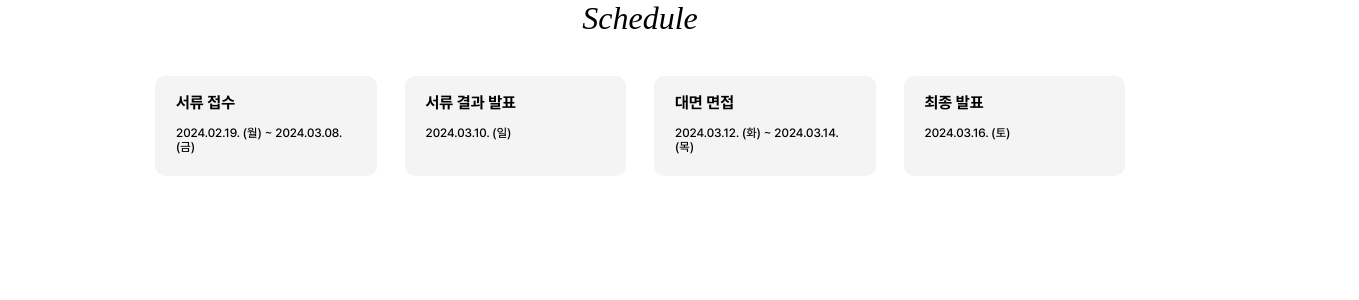
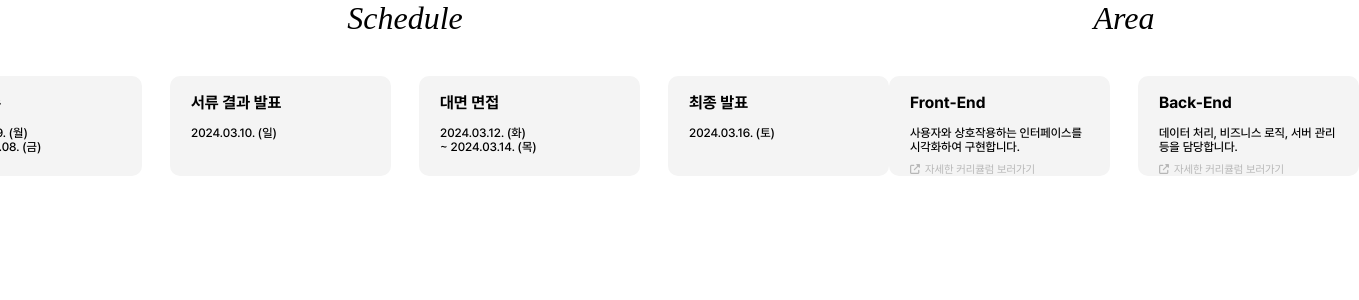
Before and after one commit to LIKELION-SOGANG/LIKELION-WEBSITE-CLIENT, a React (Create React App) app: page /recruit in a window 1280 px wide. Shown: the top 300 px of the page, 1359 px wide, since content can reach past the window. Built offline with nearby package versions, Linux system fonts and the light colour scheme.

Commit message:
Feat: Area, faq 컴포넌트 구현 #3

```diff
--- a/src/components/Recruit/Schedule.jsx
+++ b/src/components/Recruit/Schedule.jsx
@@ -1,85 +1,96 @@
 import React from 'react';
 import styled from 'styled-components';
+import Section from './Section';
+import { FontAwesomeIcon } from '@fortawesome/react-fontawesome';
+import { faUpRightFromSquare } from '@fortawesome/free-solid-svg-icons';
+
 const Schedule = () => {
   const scheduleData = [
-    { title: '서류 접수', date: '2024.02.19. (월) ~ 2024.03.08. (금)' },
+    { title: '서류 접수', date: '2024.02.19. (월)\n ~ 2024.03.08. (금)' },
     { title: '서류 결과 발표', date: '2024.03.10. (일)' },
-    { title: '대면 면접', date: '2024.03.12. (화) ~ 2024.03.14. (목)' },
+    { title: '대면 면접', date: '2024.03.12. (화)\n ~ 2024.03.14. (목)' },
     { title: '최종 발표', date: '2024.03.16. (토)' },
   ];
+  const areaData = [
+    {
+      title: 'Front-End',
+      content: '사용자와 상호작용하는 인터페이스를 시각화하여 구현합니다.',
+      more: '자세한 커리큘럼 보러가기',
+      link: 'https://www.naver.com/',
+    },
+    {
+      title: 'Back-End',
+      content: '데이터 처리, 비즈니스 로직, 서버 관리 등을 담당합니다.',
+      more: '자세한 커리큘럼 보러가기',
+      link: 'https://www.google.com',
+    },
+  ];
+
   return (
     <>
-      <ScheduleContainer>
-        <Topic>Schedule</Topic>
-        <ScheduleBody>
-          {scheduleData.map((item) => (
-            <ScheduleItem key={item.title}>
-              <Title>{item.title}</Title>
-              <Date>{item.date}</Date>
-            </ScheduleItem>
-          ))}
-        </ScheduleBody>
-      </ScheduleContainer>
+      <Section
+        title="Schedule"
+        data={scheduleData}
+        renderItem={(item) => (
+          <>
+            <Title>{item.title}</Title>
+            <Date>{item.date}</Date>
+          </>
+        )}
+      ></Section>
+      <Section
+        title="Area"
+        data={areaData}
+        renderItem={(item) => (
+          <>
+            <Title>{item.title}</Title>
+            <Date>{item.content}</Date>
+            <MoreInfo>
+              <a href={item.link} target="_blank" rel="noreferrer">
+                <FontAwesomeIcon
+                  icon={faUpRightFromSquare}
+                  color="rgba(183, 183, 183, 1)"
+                />
+                <Morelink>{item.more}</Morelink>
+              </a>
+            </MoreInfo>
+          </>
+        )}
+      ></Section>
     </>
   );
 };
-const ScheduleContainer = styled.div`
-  width: 97rem;
-  height: 18rem;
-  flex-direction: column;
-  justify-content: center;
+const TextBase = styled.div`
+  color: var(--Main, #000);
+  font-family: Pretendard;
+  line-height: normal;
+  font-style: normal;
+  white-space: pre-line;
 `;
 
-const Topic = styled.div`
-  text-align: center;
-  font-size: 3.2rem;
-  color: var(--Main, #000);
-  font-family: 'PP Editorial New';
-  font-style: italic;
-  font-weight: 400;
-  line-height: normal;
-  text-transform: capitalize;
+const Title = styled(TextBase)`
+  font-size: 1.6rem;
+  font-weight: 600;
 `;
 
-const ScheduleBody = styled.div`
-  display: flex;
-  justify-content: space-between;
-  gap: 2.8rem;
-  position: relative;
-`;
-const ScheduleItem = styled.div`
-  width: 22.1rem;
-  height: 10rem;
-  margin-top: 3.9rem;
-  padding: 1.7rem 2.1rem;
-  border-radius: 1rem;
-  bottom 0;
-  align-items: flex-start;
-  gap: 1.7 rem;
-  flex: 1 0 0;
-  align-self: stretch;
-  background: #F4F4F4;
-
+const Date = styled(TextBase)`
+  margin-top: 1.4rem;
+  font-size: 1.2rem;
+  font-weight: 500;
 `;
 
-const Title = styled.div`
-  color: var(--Main, #000);
-  font-family: Pretendard;
-  font-size: 1.6rem;
-  font-style: normal;
-  font-weight: 600;
-  line-height: normal;
-  text-transform: capitalize;
+const MoreInfo = styled.div`
+  margin-top: 1rem;
+  a {
+    display: flex;
+    flex-direction: row;
+  }
 `;
 
-const Date = styled.div`
-  margin-top: 1.4rem;
-  color: var(--Main, #000);
-  font-family: Pretendard;
-  font-size: 1.2rem;
-  font-style: normal;
-  font-weight: 500;
-  line-height: normal;
-  text-transform: capitalize;
+const Morelink = styled.div`
+  font-size: 1.1rem;
+  margin-left: 0.5rem;
+  color: #b7b7b7;
 `;
+
 export default Schedule;
--- /dev/null
+++ b/src/components/Recruit/Section.jsx
@@ -0,0 +1,57 @@
+import React from 'react';
+import styled from 'styled-components';
+
+const Section = ({ title, data, renderItem }) => {
+  return (
+    <SectionContainer>
+      <Topic>{title}</Topic>
+      <Body>
+        {data.map((item) => (
+          <Item key={item.title}>{renderItem(item)}</Item>
+        ))}
+      </Body>
+    </SectionContainer>
+  );
+};
+
+const SectionContainer = styled.div`
+  width: 97rem;
+  height: 18rem;
+  flex-direction: row;
+  justify-content: center;
+  margin-bottom: 15rem;
+`;
+
+const Topic = styled.div`
+  text-align: center;
+  font-size: 3.2rem;
+  color: var(--Main, #000);
+  font-family: 'PP Editorial New';
+  font-style: italic;
+  font-weight: 400;
+  line-height: normal;
+  text-transform: capitalize;
+`;
+
+const Body = styled.div`
+  display: flex;
+  justify-content: space-between;
+  gap: 2.8rem;
+  position: relative;
+`;
+
+const Item = styled.div`
+  width: 22.1rem;
+  height: 10rem;
+  margin-top: 3.9rem;
+  padding: 1.7rem 2.1rem;
+  border-radius: 1rem;
+  bottom: 0;
+  align-items: flex-start;
+  gap: 1rem;
+  flex: 1 0 0;
+  align-self: stretch;
+  background: #f4f4f4;
+`;
+
+export default Section;
```
Also changed, not shown: src/components/Recruit/Faq.jsx (added, +123 -0 lines).
